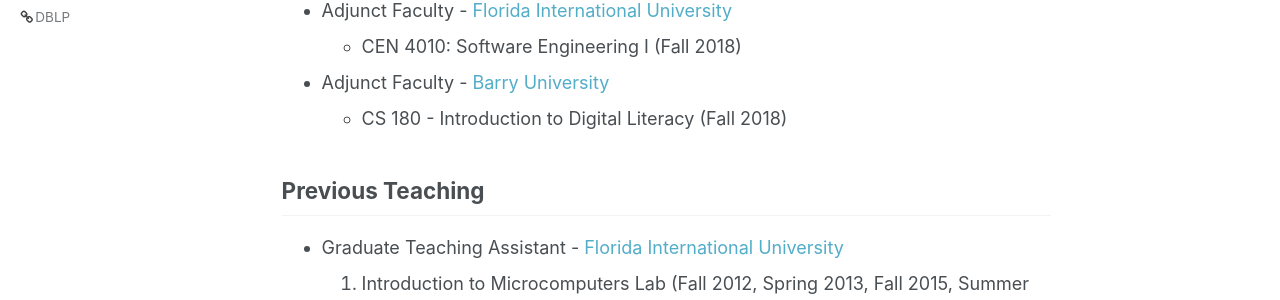
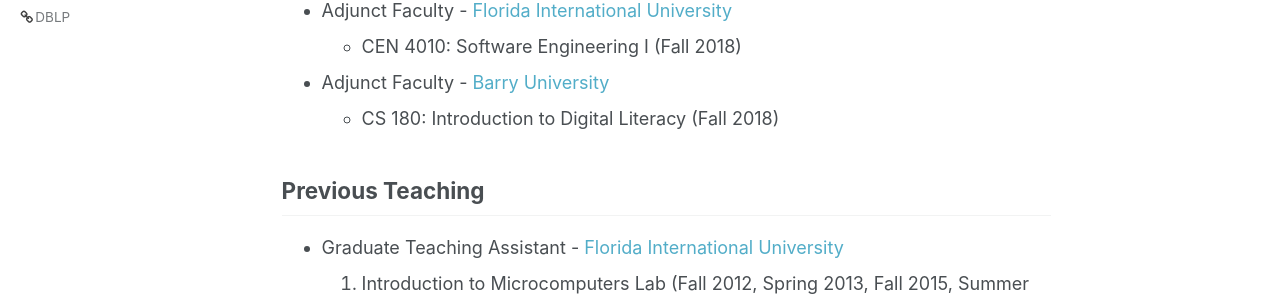
Before and after one commit to kishwarbd/kishwarbd.github.io, a Jekyll site: the page built from _pages/teaching.md, in a window 1280 px wide and 900 px high. Shown: the part 442-742 px from the top of the window. Built offline with Jekyll 4.4.1, drawn with Linux system fonts in a browser that asks for light colours; some web fonts are replaced.

Commit message:
updates.

```diff
--- a/_pages/teaching.md
+++ b/_pages/teaching.md
@@ -14,7 +14,7 @@ Parallel Computing, Modeling and Simulation, Computer Networks, Software Enginee
   * CEN 4010: Software Engineering I (Fall 2018)
 
 * Adjunct Faculty - [Barry University](https://www.barry.edu/)
-  * CS 180 - Introduction to Digital Literacy (Fall 2018)
+  * CS 180: Introduction to Digital Literacy (Fall 2018)
 
 ## Previous Teaching
 
```
Also changed, not shown: 2 other files.
